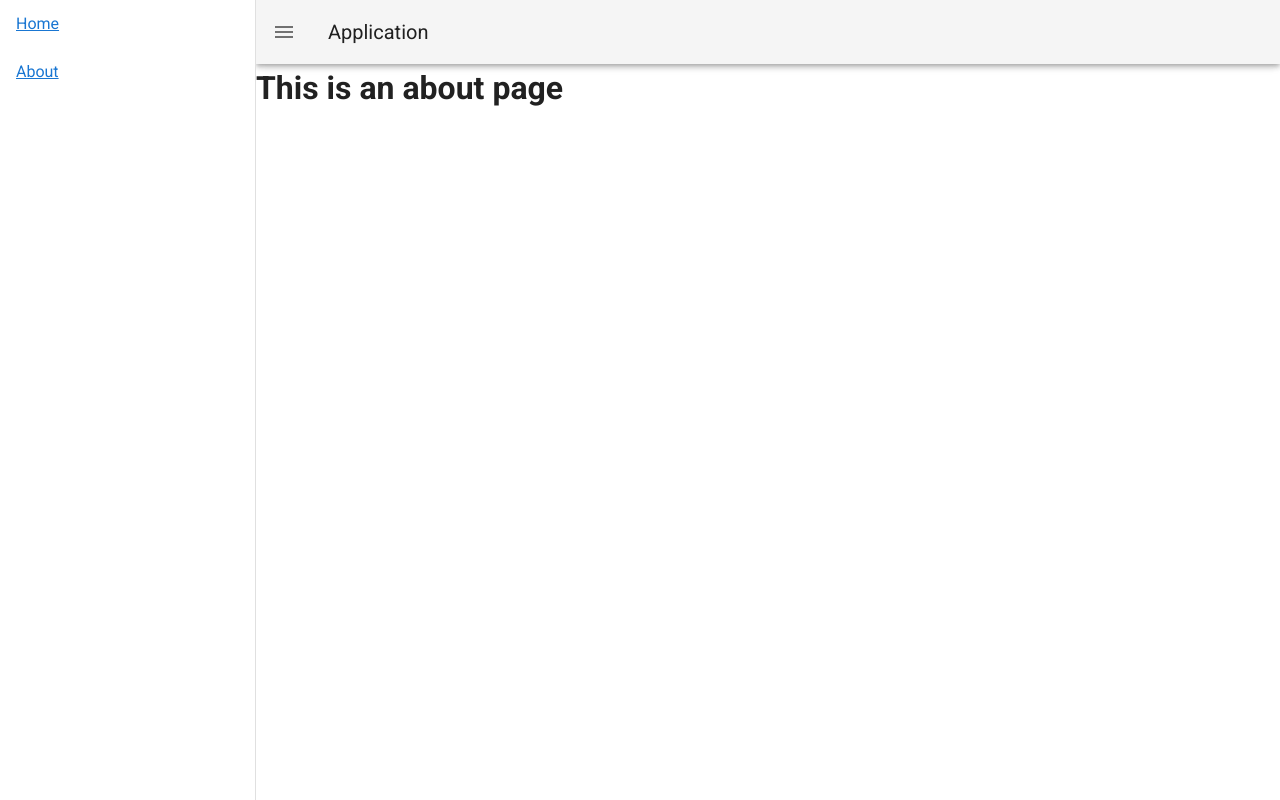
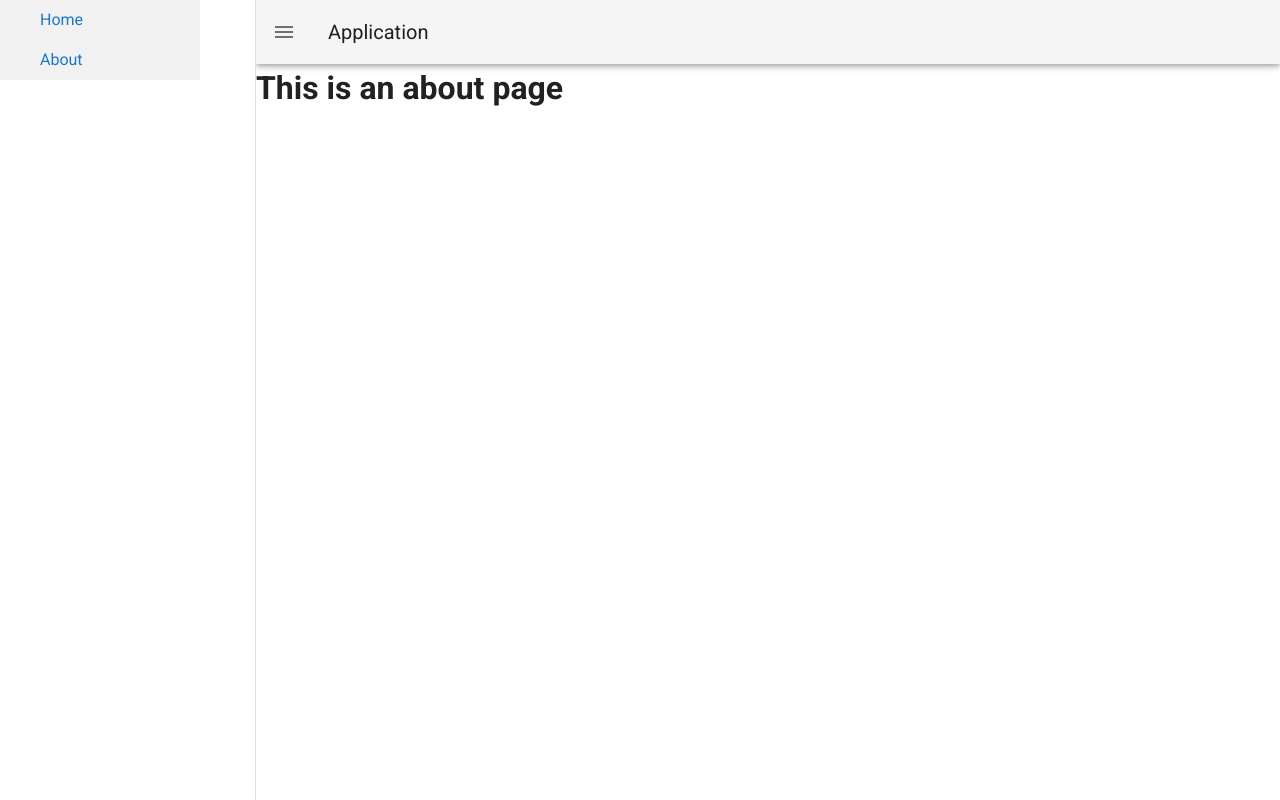
Before and after one commit to haoqian-hao/vuex-crash, a Vue app: page /about in a window 1280 px wide. Built offline with nearby package versions, Linux system fonts and the light colour scheme.

Commit message:
change style

```diff
--- a/src/App.vue
+++ b/src/App.vue
@@ -4,17 +4,10 @@
       v-model="drawer"
       app
     >
-
-      <v-list-item>
-        <v-list-item-content>
-          <router-link to="/">Home</router-link>
-        </v-list-item-content>
-      </v-list-item>
-      <v-list-item>
-        <v-list-item-content>
-      <router-link to="/about">About</router-link>
-        </v-list-item-content>
-      </v-list-item>
+      <ul>
+        <li><router-link to="/">Home</router-link></li>
+        <li><router-link to="/about">About</router-link></li>
+      </ul>
 
     </v-navigation-drawer>
 
@@ -48,4 +41,26 @@ export default {
   color: #2c3e50;
   margin-top: 60px;
 }
+
+
+ul {
+  list-style-type: none;
+  margin: 0;
+  padding: 0;
+  width: 200px;
+  background-color: #f1f1f1;
+}
+
+li a {
+  display: block;
+  color: #000;
+  padding: 8px 16px;
+  text-decoration: none;
+}
+
+/* Change the link color on hover */
+li a:hover {
+  background-color: #555;
+  color: white;
+}
 </style>
```
Also changed, not shown: src/components/AddTask.vue (indentation only).
